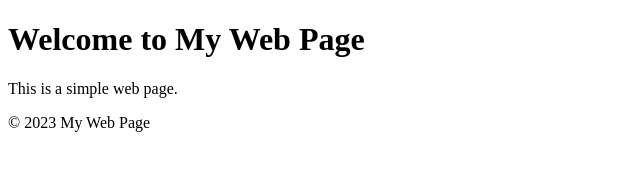
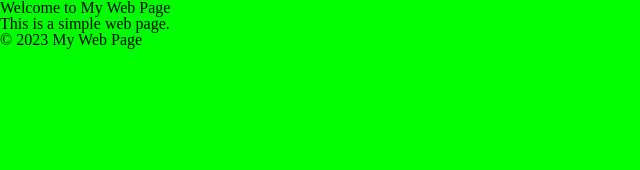
Before and after one commit to singerxt/metrics-rs-dashboard-actix, a plain HTML site: page public/index.html in a window 1280 px wide. Shown: the whole page, without its empty margins (0-640 px from the left). Drawn offline with nearby package versions, Linux system fonts and the light colour scheme; files that its build step writes are made by us from their sources.

Commit message:
chore: added dashboard styles

```diff
--- a/public/index.html
+++ b/public/index.html
@@ -3,6 +3,8 @@
 <head>
     <meta charset="UTF-8">
     <meta name="viewport" content="width=device-width, initial-scale=1.0">
+    <link rel="stylesheet" href="https://cdnjs.cloudflare.com/ajax/libs/meyer-reset/2.0/reset.min.css">
+    <link rel="stylesheet" href="/metrics/dashboard/styles.css">
 </head>
 <body>
     <header>
--- /dev/null
+++ b/public/styles.css
@@ -0,0 +1,3 @@
+body {
+    background: #00ff00;
+}
```
